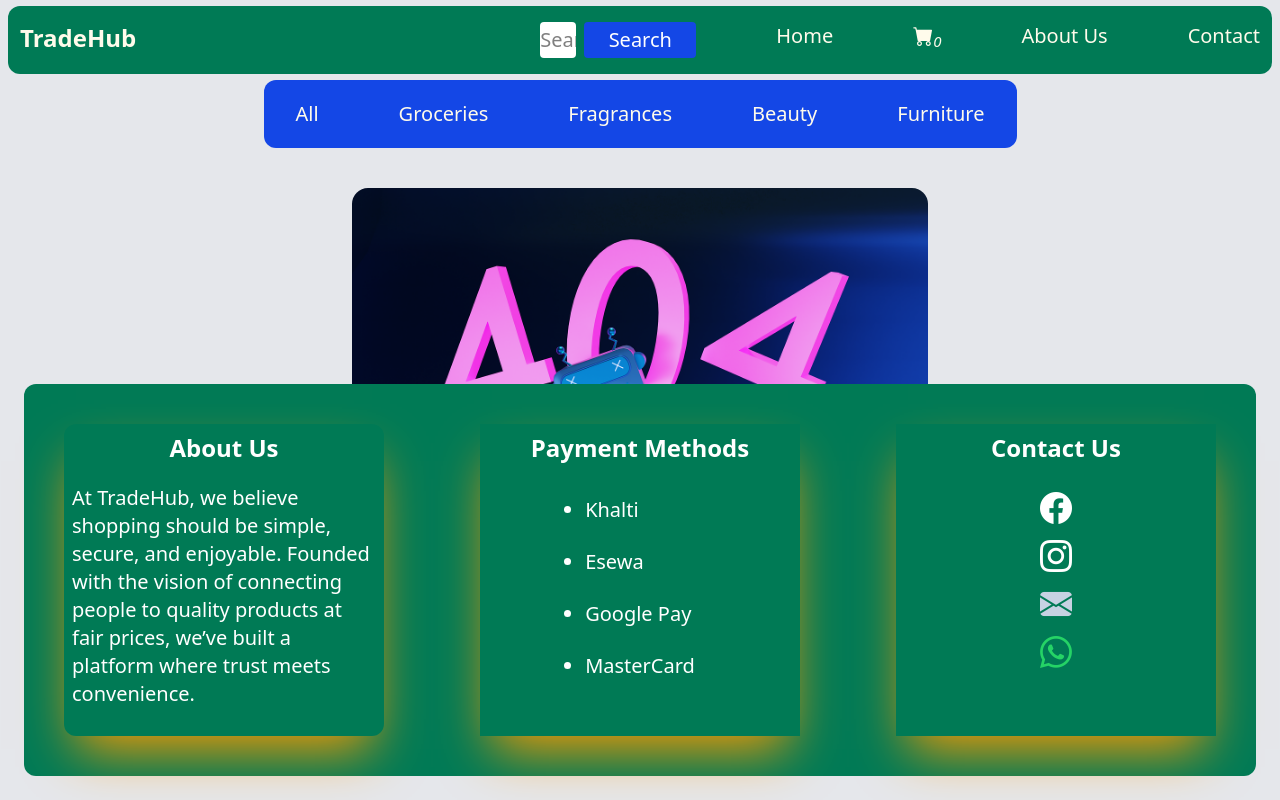
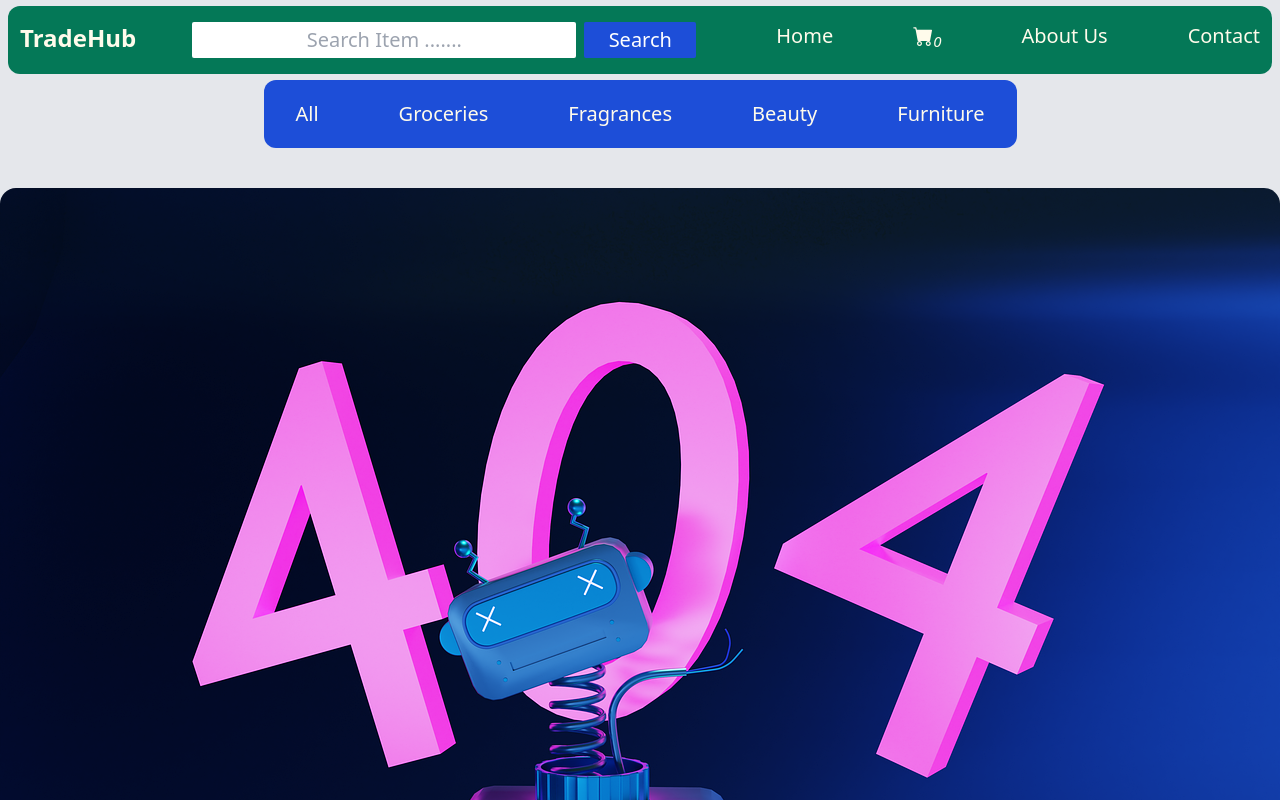
Before and after one commit to Pujan0021/3rd-Sem-Project, a plain HTML site: page index.html in a window 1280 px wide. Shown: the top 800 px of the page. Drawn offline with nearby package versions, Linux system fonts and the light colour scheme; some packages are replaced by stand-ins of ours; files that its build step writes are made by us from their sources; no server answers; a script that the page names is missing.

Commit message:
fixed css

```diff
--- a/index.html
+++ b/index.html
@@ -3,9 +3,11 @@
   <head>
     <meta charset="UTF-8" />
     <meta name="viewport" content="width=device-width, initial-scale=1.0" />
-    <title>Document</title>
+    <title>TradeHub</title>
+    <link rel="icon" href="./img/tradehub.png" type="image/png" />
+    <script src="https://cdn.tailwindcss.com"></script>
   </head>
-  <link href="./src/output.css" rel="stylesheet" />
+  <!-- <link href="./src/output.css" rel="stylesheet" /> -->
   <link
     rel="stylesheet"
     href="https://cdn.jsdelivr.net/npm/bootstrap-icons@1.11.1/font/bootstrap-icons.css"
@@ -22,7 +24,7 @@
             <input
               type="text"
               placeholder="Search Item ......."
-              class="bg-white inputBox w-96 border-none rounded-sm text-black text-center sm:w-9"
+              class="bg-white inputBox w-96 border-none rounded-sm text-black text-center"
             /><button
               class="bg-blue-700 searchBox w-28 p-1 rounded-sm text-white"
             >
@@ -92,14 +94,11 @@
         </div> -->
       </div>
     </section>
-    <footer class="absolute bottom-0 w-full px-3 py-3">
+    <footer class="w-full px-3 py-3">
       <div
         class="m-3 p-5 rounded-xl bg-emerald-700 text-white flex flex-wrap justify-between gap-10 h-auto"
       >
-        <div
-          id="aboutus"
-          class="w-80 rounded-xl m-5 shadow-amber-500 shadow-2xl p-2 py-2"
-        >
+        <div id="aboutus" class="w-80 rounded-xl m-5 shadow-2xl p-2 py-2">
           <h2 class="text-center text-2xl font-bold">About Us</h2>
           <p class="text-xl py-5">
             At TradeHub, we believe shopping should be simple, secure, and
@@ -121,6 +120,7 @@
               <li class="py-3">MasterCard</li>
             </ul>
           </div>
+          <div class="text-center">&copyTradeHub 2004</div>
         </div>
         <div
           id="contact"
--- a/package.json
+++ /dev/null
@@ -1,6 +0,0 @@
-{
-  "dependencies": {
-    "@tailwindcss/cli": "^4.1.18",
-    "tailwindcss": "^4.1.18"
-  }
-}
```
Also changed, not shown: img/tradehub.png (added), 1 other file.
